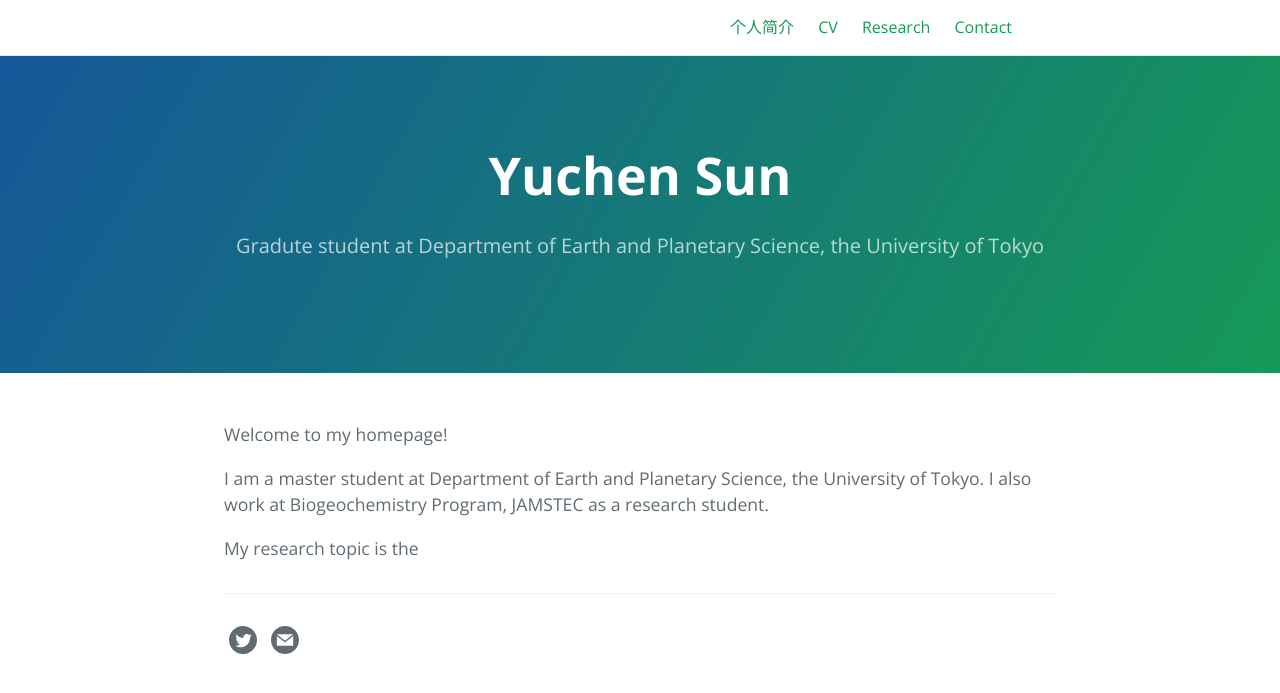
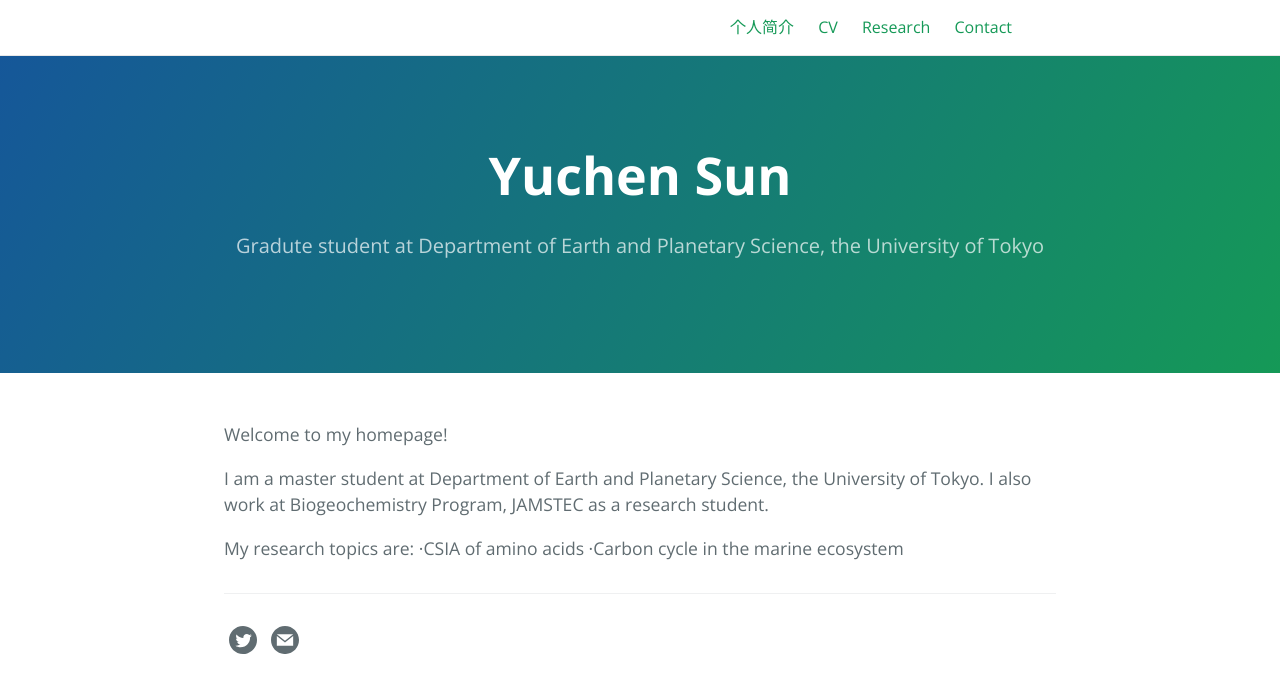
Before and after one commit to sonyuushin/sonyuushin.github.io, a Jekyll site: the page built from index.md, in a window 1280 px wide. Shown: the top 693 px of the page. Built offline with Jekyll 4.4.1, drawn with Linux system fonts in a browser that asks for light colours.

Commit message:
Update index.md

```diff
--- a/index.md
+++ b/index.md
@@ -12,4 +12,6 @@ Welcome to my homepage!
 
 I am a master student at Department of Earth and Planetary Science, the University of Tokyo. I also work at Biogeochemistry Program, JAMSTEC as a research student.
 
-My research topic is the
+My research topics are:
+·CSIA of amino acids
+·Carbon cycle in the marine ecosystem
```
